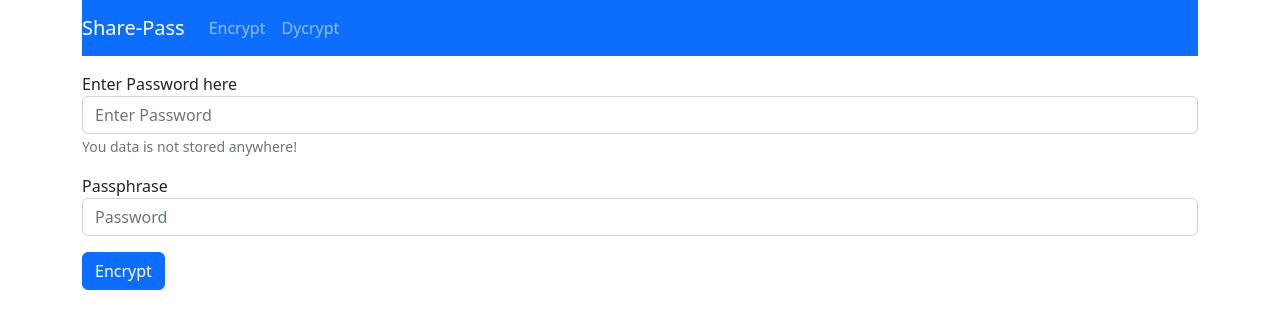
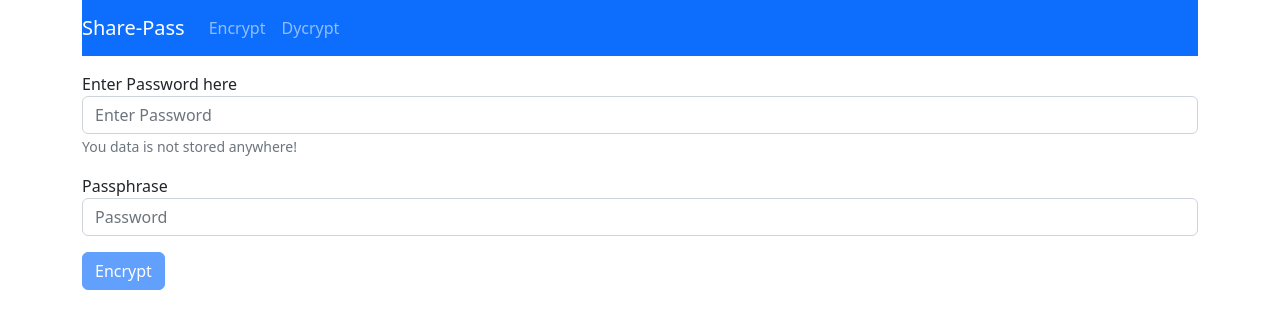
Before and after one commit to ThinkCodePlay/React-SharePass, a React (Create React App) app: page / in a window 1280 px wide. Shown: the top 328 px of the page. Built offline with nearby package versions, Linux system fonts and the light colour scheme.

Commit message:
form validation

```diff
--- a/src/components/Encrypt/Encrypt.tsx
+++ b/src/components/Encrypt/Encrypt.tsx
@@ -1,4 +1,4 @@
-import { useState } from "react";
+import { useEffect, useState } from "react";
 // import jwt from "jsonwebtoken";
 // const jwt = require("jsonwebtoken")
 const sign = require("jwt-encode");
@@ -11,6 +11,15 @@ const Encrypt = () => {
 
   const [enterdPasswordValid, setEnterdPasswordValid] = useState(true);
   const [enterdPassphraseValid, setEnterdPassphraseValid] = useState(true);
+  const [formIsValid, setFormIsValid] = useState(false);
+
+  useEffect(() => {
+    if (enterdPassword && enterdPassphrase) {
+      setFormIsValid(true);
+    } else {
+      setFormIsValid(false);
+    }
+  }, [enterdPassword, enterdPassphrase]);
 
   const passwordInputChangeHandler = (event: any) => {
     setEnterdPassword(event.currentTarget.value);
@@ -25,7 +34,6 @@ const Encrypt = () => {
   };
 
   const resetState = () => {
-    setEnterdPasswordValid(true);
     setEnterdPassphraseValid(true);
     setHasSubmited(false);
   };
@@ -56,6 +64,12 @@ const Encrypt = () => {
     setHasSubmited(true);
   };
 
+  const cssInputValid = (valid: boolean) => {
+    return valid ? "form-control" : "form-control is-invalid";
+  };
+  const cssPassword = cssInputValid(enterdPasswordValid);
+  const cssPassphrase = cssInputValid(enterdPassphraseValid);
+
   return (
     <div className="container">
       <form onSubmit={handleSubmit}>
@@ -64,7 +78,7 @@ const Encrypt = () => {
             <label htmlFor="passwordInput">Enter Password here</label>
             <input
               type="text"
-              className="form-control"
+              className={cssPassword}
               id="passwordInput"
               aria-describedby="password-help"
               placeholder="Enter Password"
@@ -85,7 +99,7 @@ const Encrypt = () => {
             <label htmlFor="exampleInputPassword1">Passphrase</label>
             <input
               type="password"
-              className="form-control"
+              className={cssPassphrase}
               id="exampleInputPassword1"
               placeholder="Password"
               onChange={passphraseInputChangeHandler}
@@ -97,7 +111,11 @@ const Encrypt = () => {
         </div>
         <div className="row mt-3">
           <div className="col-sm-2">
-            <button type="submit" className="btn btn-primary">
+            <button
+              type="submit"
+              className="btn btn-primary"
+              disabled={!formIsValid}
+            >
               Encrypt
             </button>
           </div>
@@ -105,7 +123,7 @@ const Encrypt = () => {
       </form>
 
       {hasSubmited && (
-        <div className="card">
+        <div className="mt-3 card">
           <div className="card-header">Encrypted Password:</div>
           <div className="card-body">{token}</div>
         </div>
```
